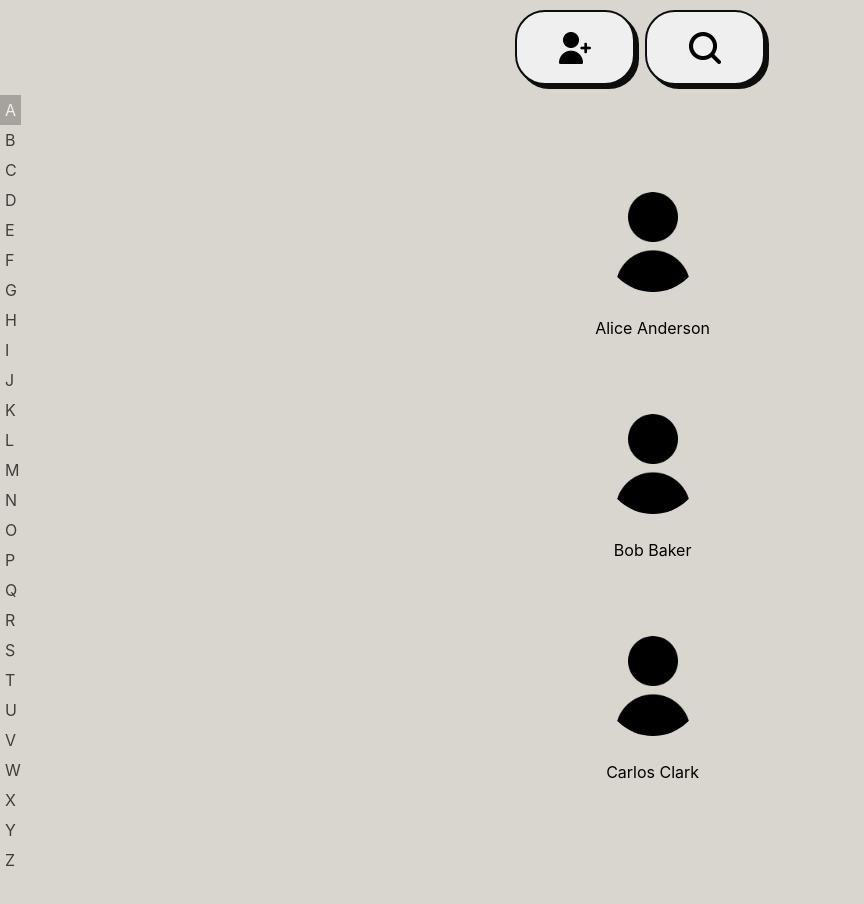
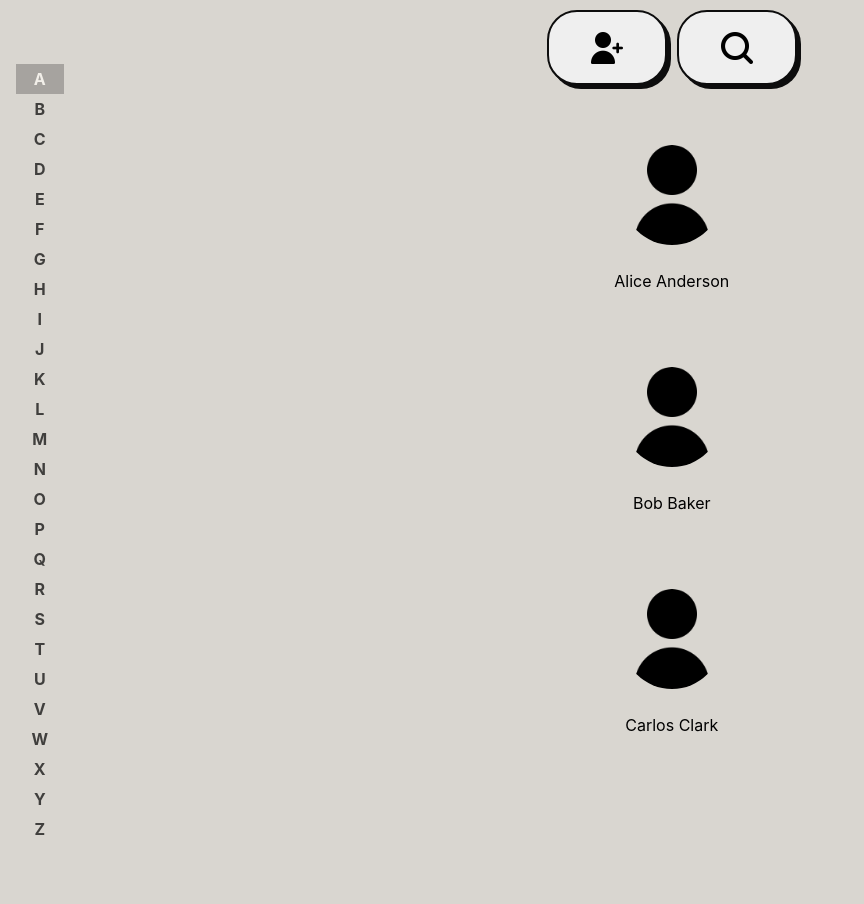
Before and after one commit to WorkBronce/schedule_app, a React (Create React App) app in the folder schedule_app/: page / in a window 1280 px wide. Shown: the top 904 px of the page, without its empty margins (0-864 px from the left). Before the commit the page ends 875 px from the top, so only its background shows below. Built offline with nearby package versions, Linux system fonts and the light colour scheme.

Commit message:
better css

```diff
--- a/schedule_app/src/App.css
+++ b/schedule_app/src/App.css
@@ -2,36 +2,3 @@
 body {
   background-color: var(--light-gray);
 }
-
-.icon {
-  width: 32px;
-  height: 32px;
-}
-
-.container {
-  display: flex;
-  flex-direction: column; /* Cambio de horizontal a vertical */
-  height: 100vh;
-  align-items: center; /* Centrar elementos horizontalmente */
-  justify-content: flex-start; /* Alinea los elementos desde el comienzo verticalmente */
-}
-
-.top-bar {
-  width: 100%; /* Toma todo el ancho posible */
-  display: flex;
-  justify-content: center; /* Centra los botones en la barra superior */
-  padding: 10px 0; /* Espaciado vertical sin afectar horizontal */
-}
-
-.content {
-  display: flex;
-  width: 100%; /* Ocupa todo el ancho disponible */
-  height: calc(100% - 60px); /* Ajusta el alto considerando el de la barra superior */
-}
-
-.alphabet-navigator {
-  width: fit-content; /* Ancho fijo para el navegador alfabético */
-  height: 100%; /* Ocupa todo el alto disponible del contenedor de contenido */
-  overflow: auto; /* Agrega scroll si el contenido excede el alto */
-  text-size-adjust: calc(100% - 10px); /* Ajusta el tamaño del texto */
-}
--- a/schedule_app/src/components/AddContact.css
+++ b/schedule_app/src/components/AddContact.css
@@ -2,6 +2,7 @@
     display: flex;
     flex-direction: column;
     margin: 20px;
+    align-items: center;
 }
 
 .add-contact-form input {
--- a/schedule_app/src/components/AlphabetNavigator.css
+++ b/schedule_app/src/components/AlphabetNavigator.css
@@ -4,10 +4,24 @@
     color: var(--dark-gray);
     padding: 5px;
     cursor: pointer;
-    width: fit-content;
+    display: flex;
+    justify-content: center;
+    align-items: center;
+    font-weight: bold;
+
   }
 
   .letter.active {
     background-color: var(--medium-gray);
     color: var(--lightest-gray);
   }
+
+  .alphabet-navigator {
+    width: 50px;
+    height: 100%;
+    overflow: auto;
+    text-size-adjust: calc(100% - 10px);
+    padding-top: 5%;
+    padding-bottom: 5%;
+    padding-left: 1.25%;
+  }
--- a/schedule_app/src/components/ContactList.css
+++ b/schedule_app/src/components/ContactList.css
@@ -7,7 +7,7 @@
     padding: 10px 0; /* Espacio vertical sin afectar el espacio horizontal */
     flex-grow: 1;
     flex-wrap: wrap;
-    justify-content: center;
+    justify-content: down;
   }
   .contact-item {
     width: 100%; /* Ajusta según necesidades */
--- a/schedule_app/src/components/Header.css
+++ b/schedule_app/src/components/Header.css
@@ -22,6 +22,7 @@
     color: var(--darkest-gray);
     padding: 5px 10px; /* Consistencia en el padding */
     border-radius: 5px; /* Bordes redondeados para input */
+    max-width: 100px; /* Ancho máximo para evitar que se expanda demasiado */
   }
 
 
--- a/schedule_app/src/components/Header.js
+++ b/schedule_app/src/components/Header.js
@@ -16,7 +16,7 @@ function Header({ onAddClick }) {
                 <button className="button-74" onClick={onAddClick}>
                     <img  src={userAddIcon} alt="Añadir Usuario"  style={{ marginTop: '20px' , minHeight: '24px', minWidth:'24px'}} />
                 </button>
-            {searchActive && <input  className= "button-74" type="text" placeholder="Buscar contacto..." autoFocus />}
+            {searchActive && <input  className= "button-74" type="text" placeholder="Search" autoFocus />}
             <button className="button-74" onClick={handleSearchClick}>
                 <img src={searchIcon} alt="Buscar" style={{ marginTop: '20px' , minHeight: '24px', minWidth:'24px'}} />
             </button>
--- a/schedule_app/src/components/MainScreen.css
+++ b/schedule_app/src/components/MainScreen.css
@@ -18,8 +18,8 @@ body {
 
   .top-bar {
     width: 100%; /* Toma todo el ancho posible */
+    justify-content: center; /* Centra los botones en la barra superior */
     display: flex;
-    justify-content: center; /* Centra los botones en la barra superior */
     padding: 10px 0; /* Espaciado vertical sin afectar horizontal */
   }
 
@@ -29,9 +29,104 @@ body {
     height: calc(100% - 60px); /* Ajusta el alto considerando el de la barra superior */
   }
 
-  .alphabet-navigator {
-    width: fit-content; /* Ancho fijo para el navegador alfabético */
-    height: 100%; /* Ocupa todo el alto disponible del contenedor de contenido */
-    overflow: auto; /* Agrega scroll si el contenido excede el alto */
-    text-size-adjust: calc(100% - 10px); /* Ajusta el tamaño del texto */
+ .Header-body{
+    display: flex;
+    flex-direction: column;
+    width: 100%;
+    height: 100%;
+    align-items: center;
+    justify-content: flex-start;
   }
+
+  .Header {
+    display: flex;
+    width: 100%;
+    height: 60px;
+    align-items: center;
+    justify-content: space-between;
+    padding: 0 10px;
+    background-color: var(--dark-gray);
+    color: var(--lightest-gray);
+  }
+
+  .Header-title {
+    font-size: 1.5em;
+  }
+
+  .Header-button {
+    background-color: var(--dark-gray);
+    color: var(--lightest-gray);
+    border: none;
+    padding: 10px;
+    cursor: pointer;
+  }
+
+  .Header-button:hover {
+    background-color: var(--medium-gray);
+  }
+
+  .Header-button:active {
+    background-color: var(--light-gray);
+  }
+
+  .Header-button:focus {
+    outline: none;
+  }
+
+  .Main {
+    display: flex;
+    width: 100%;
+    height: calc(100% - 60px);
+  }
+
+  .Main-content {
+    display: flex;
+    flex-direction: column;
+    width: 100%;
+    height: 100%;
+    align-items: center;
+    justify-content: flex-start;
+    padding: 10px;
+  }
+
+  .Main-title {
+    font-size: 1.5em;
+    margin-bottom: 10px;
+  }
+
+  .Main-button {
+    background-color: var(--dark-gray);
+    color: var(--lightest-gray);
+    border: none;
+    padding: 10px;
+    cursor: pointer;
+  }
+
+  .Main-button:hover {
+    background-color: var(--medium-gray);
+  }
+
+  .Main-button:active {
+    background-color: var(--light-gray);
+  }
+
+  .Main-button:focus {
+    outline: none;
+  }
+
+  .Main-list {
+    display: flex;
+    flex-direction: column;
+    width: 100%;
+    height: 100%;
+    align-items: center;
+    justify-content: flex-start;
+    padding: 10px;
+  }
+
+  .Main-item {
+    width: 100%;
+    margin: 10px 0;
+    display: flex;
+    align-items: center;
+ }
--- a/schedule_app/src/components/MainScreen.js
+++ b/schedule_app/src/components/MainScreen.js
@@ -8,7 +8,7 @@ import useContactFilter from './useContactFilter';
 import contactsData from '../data/contacts.json';
 import './MainScreen.css';
 
-function MainScreen({ onAddContact , onContactClick }) {
+function MainScreen({ onAddContact, onContactClick }) {
     const [activeLetter, setActiveLetter] = useState('A');
     const filteredContacts = useContactFilter(contactsData, activeLetter);
 
@@ -18,12 +18,15 @@ function MainScreen({ onAddContact , onContactClick }) {
 
     return (
         <div className="App">
-            <div className="top-bar">
-                <Header onAddClick={onAddContact} />
-            </div>
+
             <div className="content">
                 <AlphabetNavigator activeLetter={activeLetter} onLetterClick={handleLetterClick} />
-                <ContactList contacts={filteredContacts}  onContactClick={onContactClick}/> {/* Pass handleContactClick */}
+                <div className='Header-body'>
+                    <div className="top-bar">
+                        <Header onAddClick={onAddContact} />
+                    </div>
+                    <ContactList contacts={filteredContacts} onContactClick={onContactClick} /> {/* Pass handleContactClick */}
+                </div>
             </div>
         </div>
     );
```
